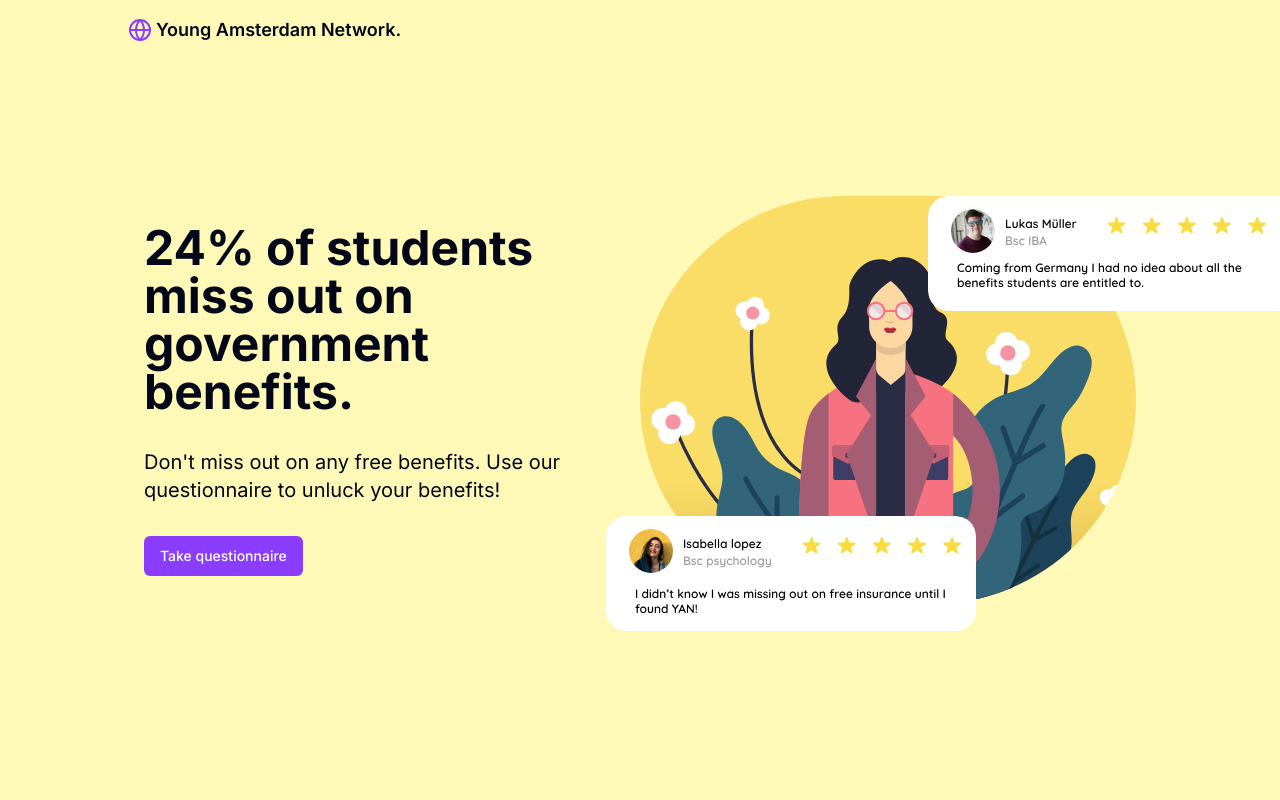
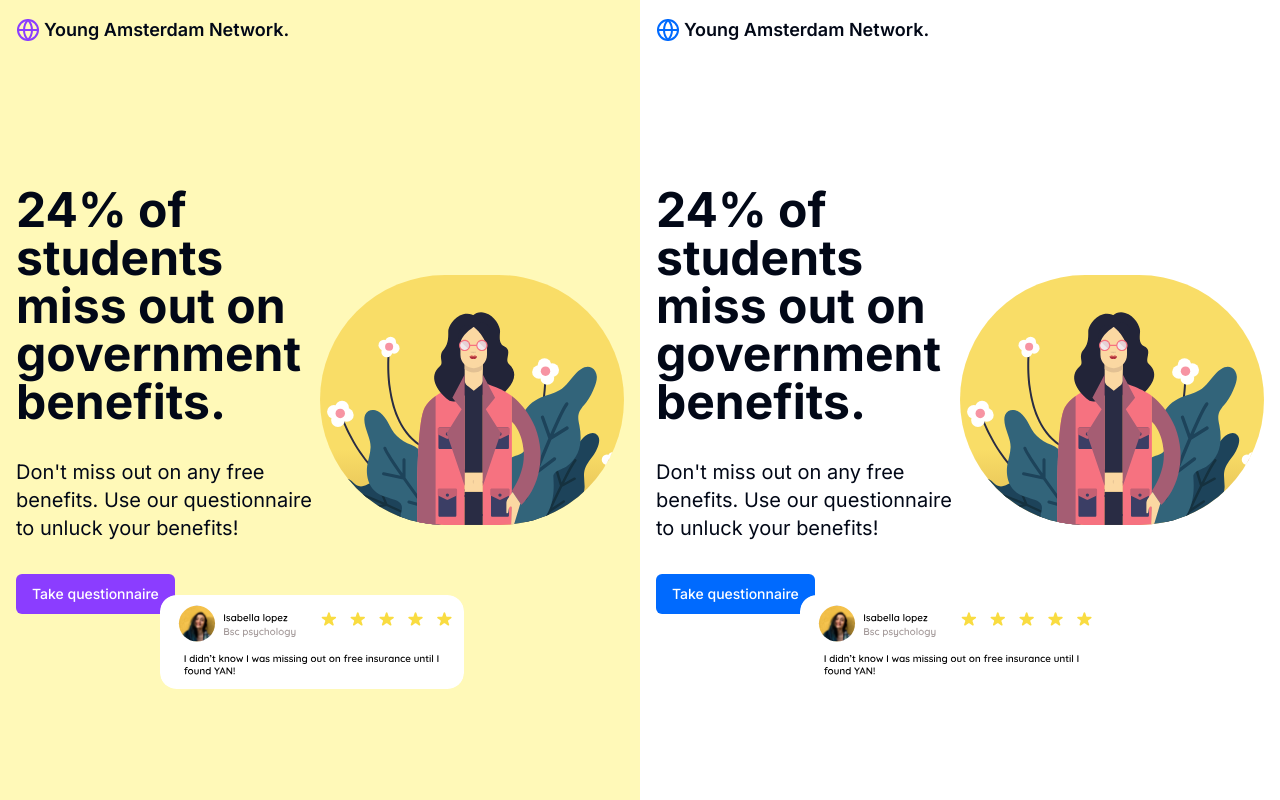
Before and after one commit to Kilanvl1/FE-Studently, a Next.js app: page / in a window 1280 px wide. Shown: the top 800 px of the page. Built offline with nearby package versions, Linux system fonts and the light colour scheme.

Commit message:
Different color palettes

```diff
--- a/app/_components/Form.tsx
+++ b/app/_components/Form.tsx
@@ -2,6 +2,7 @@
 import { useState, createContext, useContext, useEffect } from "react";
 import whatsapp from "../../public/whatsapp.svg";
 import email from "../../public/mail.svg";
+import calendar from "../../public/calendar-fold.svg";
 import { Info } from "lucide-react";
 
 import {
@@ -25,7 +26,7 @@ import { CallToAction } from "@/components/ui/CallToAction";
 
 const AgeContext = createContext(null);
 
-export default function Form() {
+export default function Form({ className }: { className?: string }) {
   const [age, setAge] = useState(null);
 
   return (
@@ -113,7 +114,7 @@ const DecisionNode = ({
             setValue(e);
           }}
         >
-          <SelectTrigger className="w-auto px-4 bg-myYellow-300  text-black">
+          <SelectTrigger className="w-auto px-4 bg-blue-secondary  text-black">
             <SelectValue placeholder="Select" />
           </SelectTrigger>
           <SelectContent className="bg-myYellow-300 text-black">
@@ -149,11 +150,11 @@ const HasBothGrants = (
         className="bg-[#22d266] flex-1"
       />
       <CallToAction
-        href="https://api.whatsapp.com/send?phone=31648115430"
-        label="Email"
-        alt="email"
-        src={email}
-        className="bg-myYellow-300 flex-1"
+        href="https://calendly.com/lohefes"
+        label="Calendly"
+        alt="calendar"
+        src={calendar}
+        className="bg-[#0169fe] flex-1"
       />
     </div>
   </>
@@ -206,7 +207,14 @@ const RequirementsNode = () => {
     <DecisionNode
       selectId="requirements"
       label="Do you meet one of the two following requirements?"
-      followUpQuestions={[<InsuranceNode key="0" />, NoLeadNode]}
+      followUpQuestions={[
+        <InsuranceNode key="0" />,
+        <>
+          In order to qualify for the student benefits you need to meet one of
+          the above requirements. Don't meet the above requirements? don't
+          worry! Select yes and we will help you at a later stage.
+        </>,
+      ]}
     >
       <ProvideInfo>
         <li>Lived in the Netherlands for at least 5 years</li>
@@ -225,7 +233,12 @@ const EUPassportNode = () => {
     <DecisionNode
       selectId="eu-passport"
       label="Do you have an EU passport?"
-      followUpQuestions={[<RequirementsNode key="0" />, NoLeadNode]}
+      followUpQuestions={[
+        <RequirementsNode key="0" />,
+        <>
+          Unfortunately all student benefits are only for EU passport holders.
+        </>,
+      ]}
     />
   );
 };
@@ -251,7 +264,14 @@ const RootNode = () => {
       key="0"
       selectId="full-time-student"
       label="Are you a full time student?"
-      followUpQuestions={[<DutchNationalityNode key="0" />, NoLeadNode]}
+      followUpQuestions={[
+        <DutchNationalityNode key="0" />,
+        <>
+          You don’t qualify for the student benefits, as it's specifically
+          designed to support students pursuing full-time studies at Dutch
+          educational institutions.
+        </>,
+      ]}
       extraInfoItems={[
         "hbo or university: bachelor, master or associate degree",
         "MBO: vocational training pathway",
--- a/app/_components/Header.tsx
+++ b/app/_components/Header.tsx
@@ -1,9 +1,15 @@
 import { Globe } from "lucide-react";
-export const Header = () => {
+export const Header = ({
+  headerColor,
+  logoColor,
+}: {
+  headerColor: string;
+  logoColor: string;
+}) => {
   return (
-    <header className="p-4 fixed bg-myYellow-base w-full">
+    <header className={`p-4 fixed ${headerColor}`}>
       <nav className="flex max-w-screen-lg gap-x-1 mx-auto items-center">
-        <Globe className="text-myPurple-base" />
+        <Globe className={`${logoColor}`} />
         <h1 className="font-semibold text-lg">Young Amsterdam Network.</h1>
       </nav>
     </header>
--- a/app/_components/LandingPage.tsx
+++ b/app/_components/LandingPage.tsx
@@ -5,8 +5,10 @@ import isabella from "../../public/Isabella_review.svg";
 import Image from "next/image";
 export const LandingPage = ({
   formRef,
+  className,
 }: {
   formRef: React.RefObject<HTMLFormElement>;
+  className?: string;
 }) => {
   return (
     <div className="flex justify-center items-center h-screen">
@@ -20,7 +22,7 @@ export const LandingPage = ({
           }
         </p>
         <Button
-          className="bg-myPurple-base text-white"
+          className={`${className} text-white`}
           onClick={() => {
             formRef.current?.scrollIntoView({
               behavior: "smooth",
@@ -31,7 +33,7 @@ export const LandingPage = ({
         </Button>
       </div>
       <div className="hidden lg:block flex-1 relative">
-        <Image src={lucas} alt="Nerd" className="absolute left-72" />
+        {/* <Image src={lucas} alt="Nerd" className="absolute left-72" /> */}
         <Image src={graphic} alt="Nerd" className="rounded-full" />
         <Image
           src={isabella}
--- a/app/layout.tsx
+++ b/app/layout.tsx
@@ -4,6 +4,7 @@ import "./globals.css";
 import { cn } from "../utils/utils";
 import { Header } from "./_components/Header";
 import type { Viewport } from "next";
+import Home from "./page";
 
 const inter = Inter({ subsets: ["latin"] });
 
@@ -24,9 +25,23 @@ export default function RootLayout({
 }>) {
   return (
     <html lang="en">
-      <body className={cn(inter.className, "bg-myYellow-base")}>
-        <Header />
-        {children}
+      <body className={cn(inter.className, "")}>
+        <div className="flex">
+          <div className="bg-myYellow-base">
+            <Header
+              headerColor="bg-myYellow-base"
+              logoColor="text-myPurple-base"
+            />
+            <Home primaryColor="bg-myPurple-base" />
+          </div>
+          <div className="bg-white">
+            <Header headerColor="bg-white" logoColor="text-blue-primary" />
+            <Home
+              primaryColor="bg-blue-primary"
+              secondaryColor="bg-blue-secondary"
+            />
+          </div>
+        </div>
       </body>
     </html>
   );
--- a/app/page.tsx
+++ b/app/page.tsx
@@ -5,7 +5,13 @@ import { LandingPage } from "./_components/LandingPage";
 import { Container } from "./_components/Container";
 import { InputWithLabel } from "@/components/ui/InputWithLabel";
 import { Button } from "@/components/ui/button";
-export default function Home() {
+export default function Home({
+  primaryColor,
+  secondaryColor,
+}: {
+  primaryColor: string;
+  secondaryColor?: string;
+}) {
   const formRef = useRef<HTMLFormElement | null>(null);
   const [isFormSubmitted, setIsFormSubmitted] = useState(false);
   const handleSubmit = (e: React.FormEvent<HTMLFormElement>) => {
@@ -15,7 +21,7 @@ export default function Home() {
   return (
     <main>
       <Container>
-        <LandingPage formRef={formRef} />
+        <LandingPage formRef={formRef} className={primaryColor} />
 
         <section ref={formRef} className="max-w-lg mx-auto mb-32">
           <h1 className="font-semibold text-4xl text-center mb-6">
@@ -29,7 +35,7 @@ export default function Home() {
                 to, we need information surronding your age, education type, and
                 nationality.
               </p>
-              <Form />
+              <Form className={secondaryColor} />
             </>
           ) : (
             <>
@@ -50,7 +56,9 @@ export default function Home() {
                   required={true}
                 />
                 <div className="flex justify-center">
-                  <Button type="submit">Unlock your benefits</Button>
+                  <Button type="submit" className={primaryColor}>
+                    Unlock your benefits
+                  </Button>
                 </div>
               </form>
             </>
--- a/tailwind.config.ts
+++ b/tailwind.config.ts
@@ -33,6 +33,10 @@ const config = {
           base: "#DCFFA3",
           100: "#B9FFB9",
           200: "#92FFD4",
+        },
+        blue: {
+          primary: "#006afe",
+          secondary: "#4287ff",
         },
         border: "hsl(var(--border))",
         input: "hsl(var(--input))",
```
Also changed, not shown: public/calendar-fold.svg (added).
